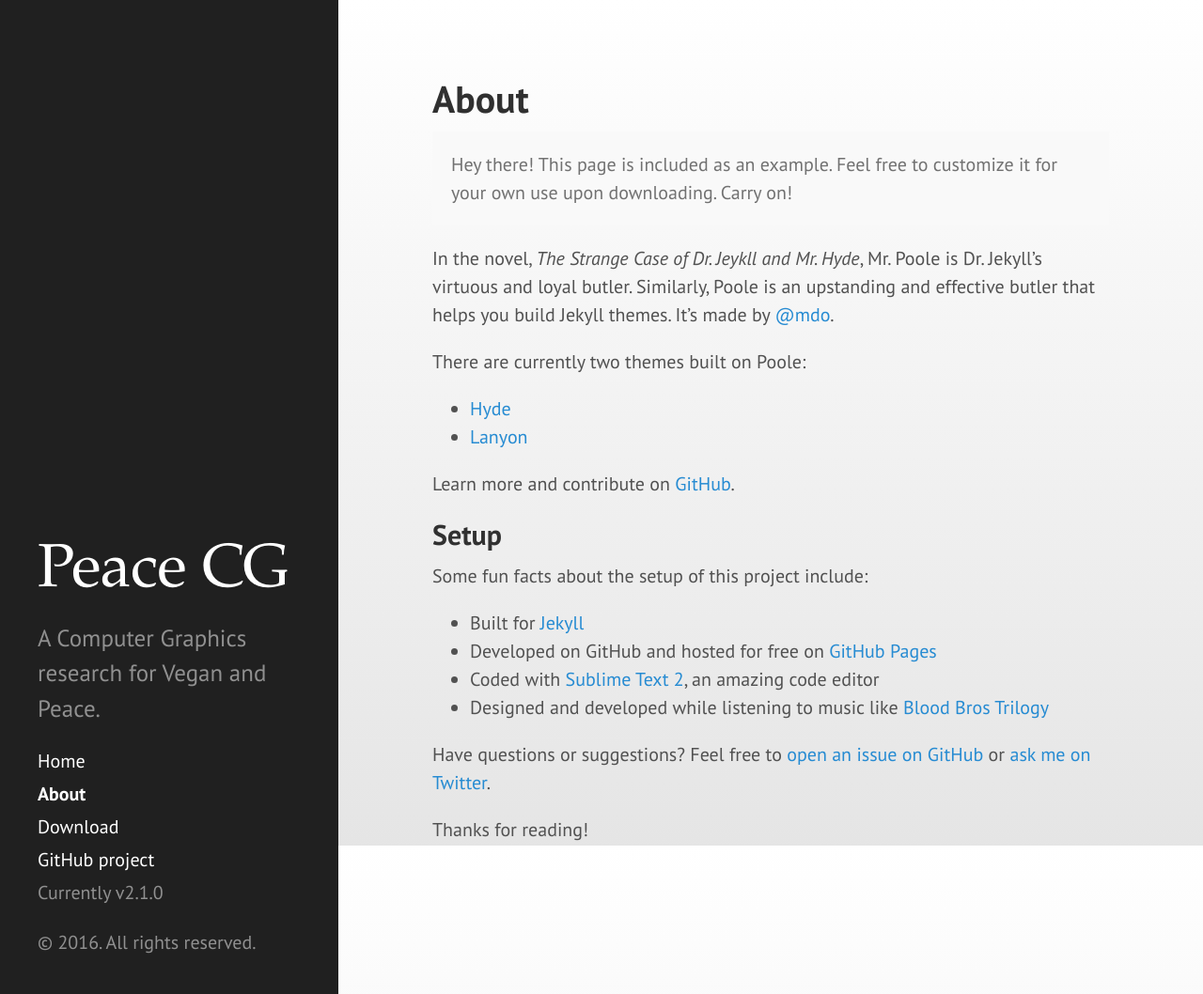
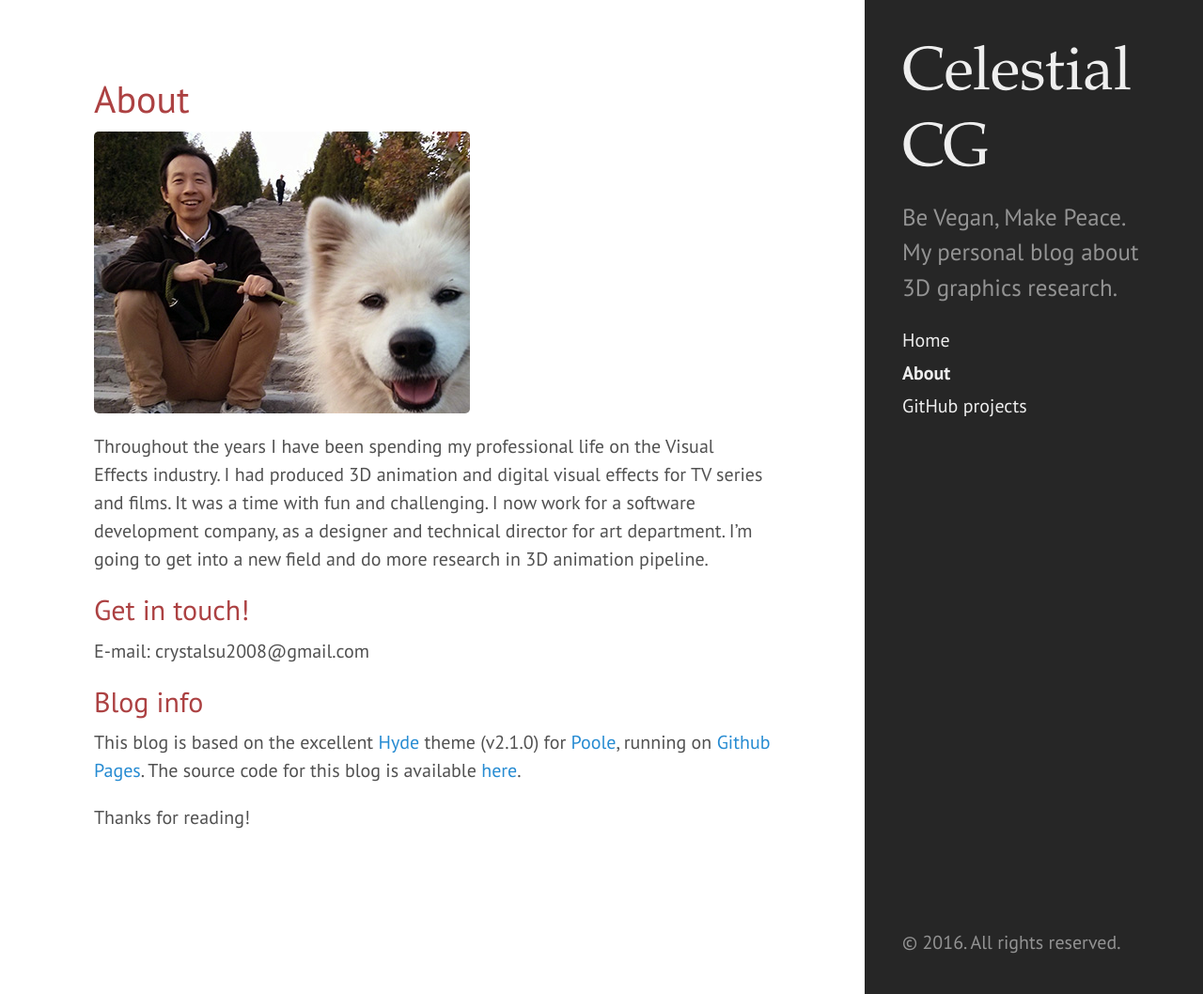
Before and after one commit to crystalsu2008/crystalsu2008.github.io, a Jekyll site: the page built from about.md, in a window 1280 px wide and 1058 px high. Shown: the whole window at 94% size. Built offline with Jekyll 4.4.1, drawn with Linux system fonts in a browser that asks for light colours.

Commit message:
Update About

```diff
--- a/_config.yml
+++ b/_config.yml
@@ -12,20 +12,22 @@ permalink:        pretty
 # relative_permalinks: true
 
 # Setup
-title:            'Peace CG'
+title:            'Celestial CG'
 tagline:          'A Jekyll theme'
-description:      'A Computer Graphics research for Vegan and Peace.'
+description:      'Be Vegan, Make Peace. <br>My personal blog about 3D graphics research.'
 url:              https://crystalsu2008.github.io
 baseurl:          /
 
 author:
   name:           'Chris Su'
-  url:            https://twitter.com/mdo
+  url:            https://twitter.com/crystalsu2008
 
 paginate:         5
 
 # Custom vars
-version:          2.1.0
+hyde_version:          2.1.0
 
 github:
-  repo:           https://github.com/poole/hyde
+  repo:           https://github.com/crystalsu2008/crystalsu2008.github.io
+
+hyde_repo:        https://github.com/poole/hyde
--- a/_includes/sidebar.html
+++ b/_includes/sidebar.html
@@ -1,5 +1,5 @@
 <div class="sidebar">
-  <div class="container sidebar-sticky">
+  <div class="container">
     <div class="sidebar-about">
       <h1>
         <a href="{{ site.baseurl }}">
@@ -26,11 +26,13 @@
         {% endif %}
       {% endfor %}
 
-      <a class="sidebar-nav-item" href="{{ site.github.repo }}/archive/v{{ site.version }}.zip">Download</a>
-      <a class="sidebar-nav-item" href="{{ site.github.repo }}">GitHub project</a>
-      <span class="sidebar-nav-item">Currently v{{ site.version }}</span>
+      <!-- <a class="sidebar-nav-item" href="{{ site.github.repo }}/archive/v{{ site.version }}.zip">Download</a> -->
+      <a class="sidebar-nav-item" href="{{ site.github.repo }}">GitHub projects</a>
+      <!-- <span class="sidebar-nav-item">Currently v{{ site.version }}</span> -->
     </nav>
 
-    <p>&copy; {{ site.time | date: '%Y' }}. All rights reserved.</p>
+    <div class="sidebar-sticky">
+      <p>&copy; {{ site.time | date: '%Y' }}. All rights reserved.</p>
+    </div>
   </div>
 </div>
--- a/_layouts/default.html
+++ b/_layouts/default.html
@@ -3,7 +3,7 @@
 
   {% include head.html %}
 
-  <body>
+  <body class="layout-reverse theme-base-10">
 
     {% include sidebar.html %}
 
--- a/about.md
+++ b/about.md
@@ -2,29 +2,18 @@
 layout: page
 title: About
 ---
+![]({{ site.baseurl }}public/myPic.jpg)
+Throughout the years I have been spending my professional life on the Visual Effects industry. I had produced 3D animation and digital visual effects for TV series and films. It was a time with fun and challenging. I now work for a software development company, as a designer and technical director for art department. I'm going to get into a new field and do more research in 3D animation pipeline.
 
-<p class="message">
-  Hey there! This page is included as an example. Feel free to customize it for your own use upon downloading. Carry on!
-</p>
+## Get in touch!
 
-In the novel, *The Strange Case of Dr. Jeykll and Mr. Hyde*, Mr. Poole is Dr. Jekyll's virtuous and loyal butler. Similarly, Poole is an upstanding and effective butler that helps you build Jekyll themes. It's made by [@mdo](https://twitter.com/mdo).
+E-mail: crystalsu2008@gmail.com
+<!-- Twitter: [{{ site.twitter.username }}]({{ site.twitter.url }})
+Mobile: +46.708.12.12.75 -->
 
-There are currently two themes built on Poole:
+## Blog info
 
-* [Hyde](http://hyde.getpoole.com)
-* [Lanyon](http://lanyon.getpoole.com)
-
-Learn more and contribute on [GitHub](https://github.com/poole).
-
-## Setup
-
-Some fun facts about the setup of this project include:
-
-* Built for [Jekyll](http://jekyllrb.com)
-* Developed on GitHub and hosted for free on [GitHub Pages](https://pages.github.com)
-* Coded with [Sublime Text 2](http://sublimetext.com), an amazing code editor
-* Designed and developed while listening to music like [Blood Bros Trilogy](https://soundcloud.com/maddecent/sets/blood-bros-series)
-
-Have questions or suggestions? Feel free to [open an issue on GitHub](https://github.com/poole/issues/new) or [ask me on Twitter](https://twitter.com/mdo).
+This blog is based on the excellent [Hyde]({{ site.hyde_repo }}) theme (v{{ site.hyde_version }}) for [Poole](http://getpoole.com), running on [Github Pages](https://pages.github.com).
+The source code for this blog is available [here]({{ site.github.repo }}).
 
 Thanks for reading!
--- a/public/css/hyde.css
+++ b/public/css/hyde.css
@@ -72,12 +72,12 @@ html {
 
 /* Sidebar links */
 .sidebar a {
-  color: #fff;
+  color: #eee;
 }
 
 /* About section */
 .sidebar-about h1 {
-  color: #fff;
+  color: #eee;
   margin-top: 0;
   font-family: "palatino linotype", palatino, serif;
   font-style: normal;
@@ -111,9 +111,9 @@ a.sidebar-nav-item:focus {
 @media (min-width: 48em) {
   .sidebar-sticky {
     position: absolute;
-    right:  1rem;
+    /*right:  1rem;*/
     bottom: 1rem;
-    left:   1rem;
+    /*left:   1rem;*/
   }
 }
 
@@ -170,17 +170,8 @@ a.sidebar-nav-item:focus {
 }
 
 
-/* My themes */
+/* My Themes */
 
-body {
-  /* Permalink - use to edit and share this gradient: http://colorzilla.com/gradient-editor/#ffffff+0,e5e5e5+100;White+3D */
-  background: #ffffff; /* Old browsers */
-  background: -moz-linear-gradient(top,  #ffffff 0%, #e5e5e5 100%); /* FF3.6-15 */
-  background: -webkit-linear-gradient(top,  #ffffff 0%,#e5e5e5 100%); /* Chrome10-25,Safari5.1-6 */
-  background: linear-gradient(to bottom,  #ffffff 0%,#e5e5e5 100%); /* W3C, IE10+, FF16+, Chrome26+, Opera12+, Safari7+ */
-  filter: progid:DXImageTransform.Microsoft.gradient( startColorstr='#ffffff', endColorstr='#e5e5e5',GradientType=0 ); /* IE6-9 */
-  background-attachment: fixed;
-}
 
 
 
@@ -264,3 +255,29 @@ body {
 .theme-base-0f .related-posts li a:hover {
   color: #8f5536;
 }
+
+/* My Style */
+.theme-base-10 .sidebar {
+  background-color: #262626;
+  font-weight: normal;
+}
+/*
+.theme-base-10 .page-title,
+.theme-base-10 .post-title,
+.theme-base-10 .post-title a {
+  color: #ac4142;
+}
+*/
+.theme-base-10 h1, h2, h3, h4, h5, h6 {
+  color: #ac4142;
+  font-weight: normal;
+}
+.theme-base-10 code,
+.theme-base-10 pre {
+}
+.theme-base-10 code {
+}
+.theme-base-10 pre {
+  border:1px solid #262626;
+  border-radius: 10px;
+}
```
Also changed, not shown: _posts/2016-09-22-PyQt-for-Maya-2016-2017.md (+6 -6 lines), public/myPic.jpg (added).
